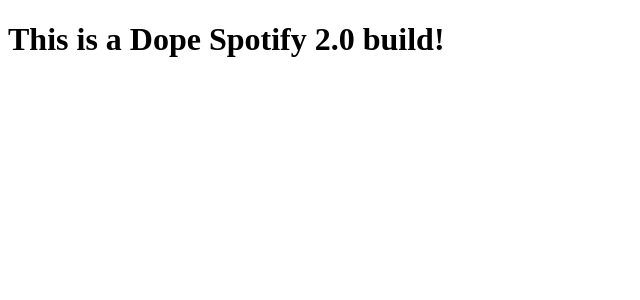
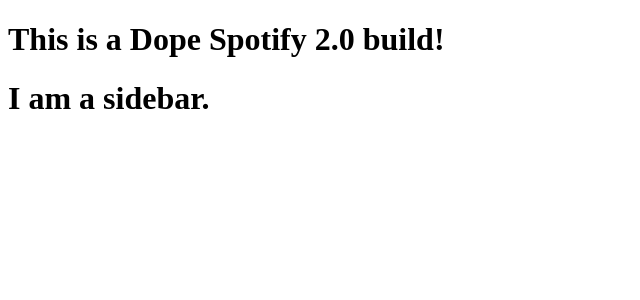
Before and after one commit to UVUbbb/Clone-Spotify2.0, a Next.js app: page / in a window 1280 px wide. Shown: the top 300 px of the page, without its empty margins (0-640 px from the left). Built offline with nearby package versions, Linux system fonts and the light colour scheme.

Commit message:
add Sidebar.js

```diff
--- /dev/null
+++ b/componet/Sidebar.js
@@ -0,0 +1,9 @@
+function Sidebar() {
+    return (
+        <div>
+            <h1>I am a sidebar.</h1>
+        </div>
+    )
+}
+
+export default Sidebar
--- a/pages/index.js
+++ b/pages/index.js
@@ -1,15 +1,19 @@
+import Sidebar from "../componet/Sidebar";
+
 export default function Home() {
   return (
     <div className="">
       <h1> This is a Dope Spotify 2.0 build! </h1>
 
     <main>
-      {/* Sidebar */}
+      <Sidebar/>
       {/* Center */}
     </main>
 
     <div>{/*Player*/}</div>
 
+
+
     </div>
   )
 }
```
